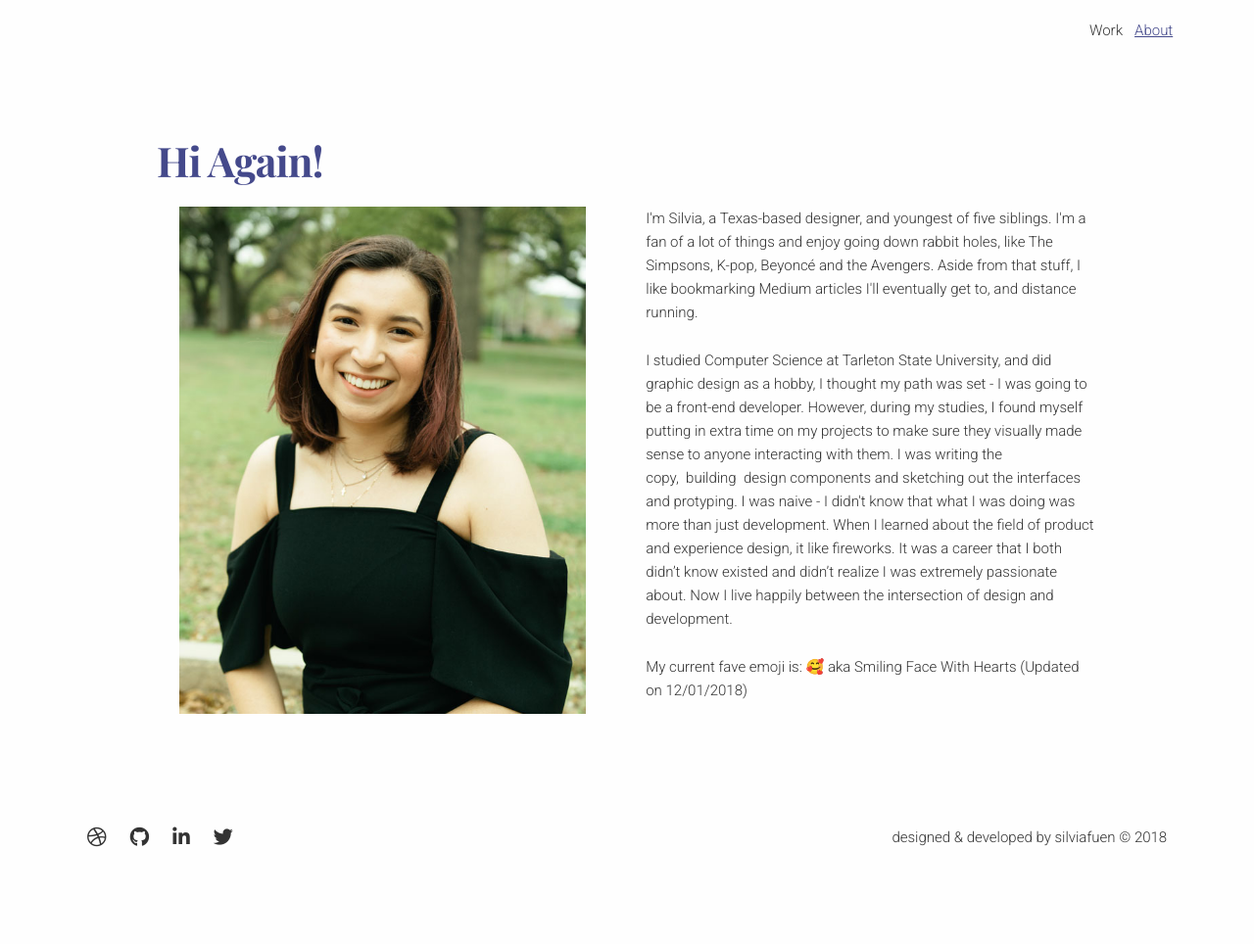
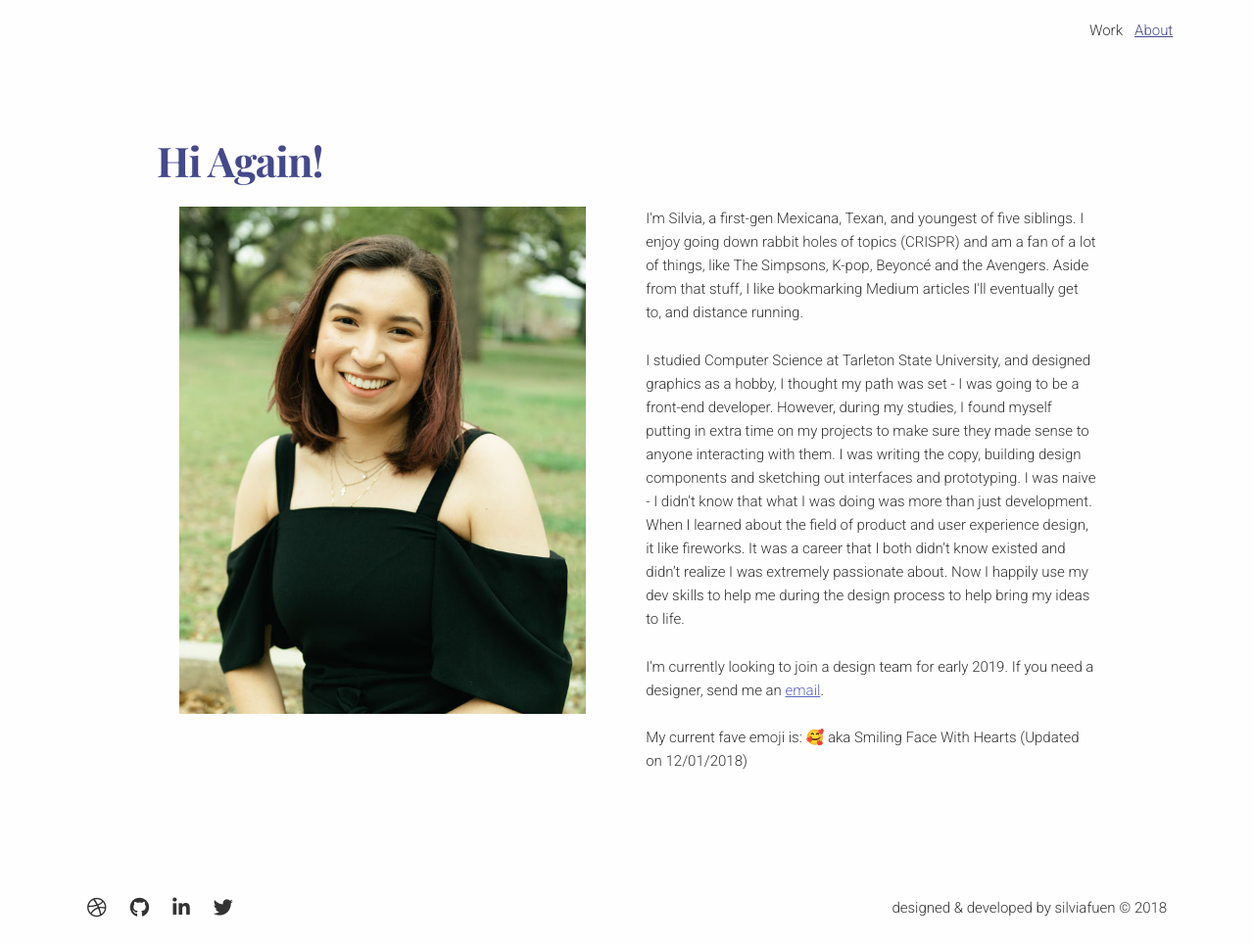
Before and after one commit to silviafuen/silviafuen.github.io, a Jekyll site: the page built from about.html, in a window 1280 px wide. Shown: the whole page at 98% size. Built offline with Jekyll 4.4.1, drawn with Linux system fonts in a browser that asks for light colours; nearby versions of some CDN libraries; before the commit the page ends 900 px from its top, so only the background shows below that.

Commit message:
Updates to bio

```diff
--- a/about.html
+++ b/about.html
@@ -16,13 +16,13 @@
       </div>
       <div class="six columns">
         <p>
-          I'm Silvia, a Texas-based designer, and youngest of five siblings. I'm a fan of a lot of things and enjoy going down rabbit holes, like The Simpsons, K-pop, Beyoncé and the Avengers. Aside from that stuff, I like bookmarking Medium articles I'll eventually
-          get to, and distance running.</p>
+          I'm Silvia, a first-gen Mexicana, Texan, and youngest of five siblings. I enjoy going down rabbit holes of topics (CRISPR) and am a fan of a lot of things, like The Simpsons, K-pop, Beyoncé and the Avengers. Aside from that stuff, I like bookmarking Medium articles I'll eventually get to, and distance running.</p>
         <p>
-         I studied Computer Science at Tarleton State University, and did graphic design as a hobby, I thought my path was set - I was going to be a front-end developer. However, during my studies, I found myself putting in extra time on my projects to make sure they visually made sense to anyone interacting with them. I was writing the copy,  building  design components and sketching out the interfaces and protyping. I was naive - I didn't know that what I was doing was more than just development. When I learned about the field of product and experience design, it like fireworks. It was a career that I both didn’t know existed and didn’t realize I was extremely passionate about. Now I live happily between the intersection of design and development. </p>
-
-
-        <p>My current fave emoji is: 🥰 aka Smiling Face With Hearts (Updated on 12/01/2018)</p>
+         I studied Computer Science at Tarleton State University, and designed graphics as a hobby, I thought my path was set - I was going to be a front-end developer. However, during my studies, I found myself putting in extra time on my projects to make sure they made sense to anyone interacting with them. I was writing the copy, building design components and sketching out interfaces and prototyping. I was naive - I didn't know that what I was doing was more than just development. When I learned about the field of product and user experience design, it like fireworks. It was a career that I both didn’t know existed and didn’t realize I was extremely passionate about. Now I happily use my dev skills to help me during the design process to help bring my ideas to life. </p>
+        <p>
+          I'm currently looking to join a design team for early 2019. If you need a designer, send me an <a href="mailto:silvia.fuen@icloud.com">email</a>.
+          <br><br>
+          My current fave emoji is: 🥰 aka Smiling Face With Hearts (Updated on 12/01/2018)</p>
       </div>
     </div>
   </div>
```
